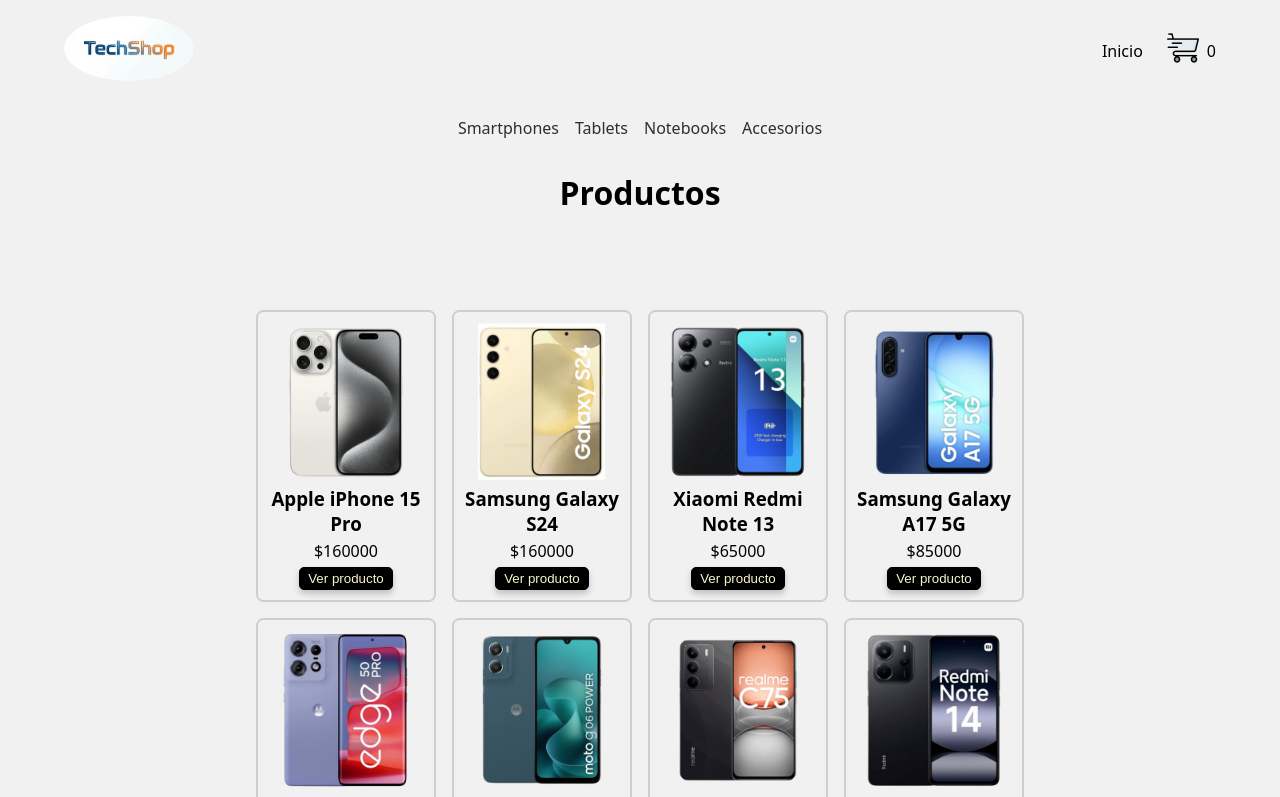
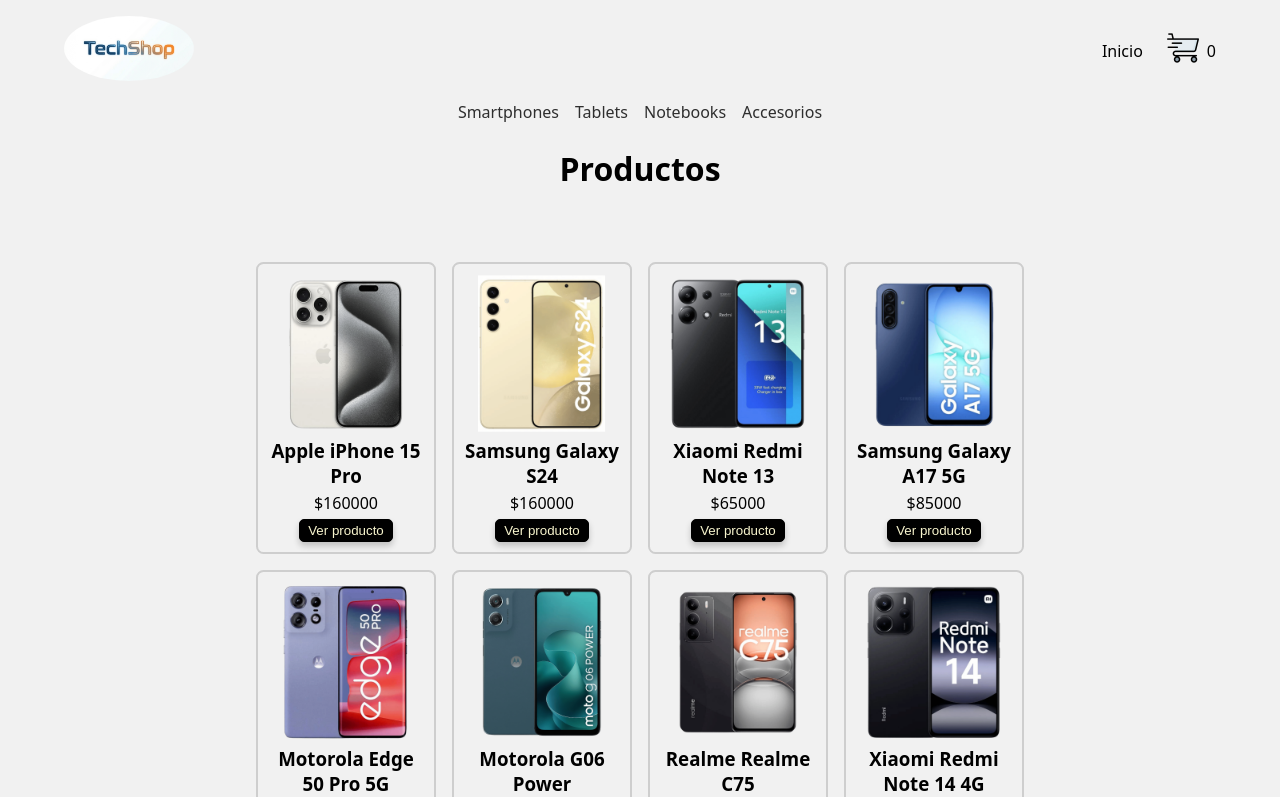
Before and after one commit to Gustavo-Caravajal/tienda-react-typescript, a React (Vite) app: page / in a window 1280 px wide. Shown: the top 797 px of the page. Built offline with nearby package versions, Linux system fonts and the light colour scheme.

Commit message:
feat: mejorar estilos generales

```diff
--- a/src/components/Button/Button.css
+++ b/src/components/Button/Button.css
@@ -7,6 +7,7 @@
     background-color: rgb(0, 0, 0);
     text-decoration: none;
     padding: 0.2rem 0.5rem;
+    cursor: pointer;
 }
 
 .item-button:hover {
--- a/src/components/Cart/Cart.css
+++ b/src/components/Cart/Cart.css
@@ -66,7 +66,7 @@
     object-fit: cover;
 }
 
-.botones-carrito{
+.botones-carrito {
     display: flex;
     flex-direction: row;
     justify-content: center;
@@ -74,12 +74,20 @@
     gap: 1rem;
 }
 
-.boton-carrito{
+.boton-carrito {
     color: white;
     background-color: black;
     padding: 0.5rem 0.5rem;
     border-radius: 6px;
     border: 1px solid rgb(156, 156, 156);
+    transition: box-shadow 0.3s ease;
+    transition: transform 0.5s ease-in-out;
+    cursor: pointer;
+}
+
+.boton-carrito:hover {
+    box-shadow: 0px 5px 7px rgba(0, 0, 0, 0.3);
+    transform: scale(1.025);
 }
 
 @media (max-width: 768px) {
@@ -90,18 +98,18 @@
     .product-text,
     .quantity-text,
     .total-text,
-    .product-info{
+    .product-info {
         text-align: center;
         width: auto;
     }
 
-    .product{
+    .product {
         flex-direction: column;
         align-items: center;
         gap: 0.5rem;
     }
 
-    .cart-item{
+    .cart-item {
         flex-direction: column;
         align-items: center;
         gap: 1rem;
--- a/src/components/Count/Count.css
+++ b/src/components/Count/Count.css
@@ -1,4 +1,4 @@
-.count-container{
+.count-container {
     display: flex;
     flex-direction: column;
     gap: 1rem;
@@ -6,21 +6,22 @@
     align-items: center;
 }
 
-.quantity-container{
+.quantity-container {
     display: flex;
     flex-direction: row;
     align-items: center;
     gap: 2rem;
 }
 
-.quantity-btn{
+.quantity-btn {
     width: 2.25rem;
     height: 2.25rem;
     border: 1px solid gray;
     border-radius: 6px;
+    cursor: pointer;
 }
 
-.confirm-btn{
+.confirm-btn {
     width: 9.5rem;
     height: 2.25rem;
     background-color: black;
@@ -28,10 +29,14 @@
     text-decoration: none;
     border: 1px solid black;
     border-radius: 10px;
+    transition: box-shadow 0.5s ease-in-out;
     transition: transform 0.5s ease-in-out;
+    cursor: pointer;
 }
 
-.confirm-btn:hover{
+.confirm-btn:hover {
     background-color: rgb(29, 29, 29);
-    transform: scale(1.025);
+    color: rgb(216, 216, 216);;
+    transform: scale(1.0125);
+    box-shadow: 0px 3px 7px rgba(0, 0, 0, 0.3);
 }
--- a/src/components/FilterSidebar/FilterSidebar.css
+++ b/src/components/FilterSidebar/FilterSidebar.css
@@ -22,10 +22,15 @@
 
 .form-range {
     width: 90%;
+    cursor: pointer;
 }
 
 label.form-label {
     align-self: center;
+}
+
+.form-check-input{
+    cursor: pointer;
 }
 
 @media (max-width: 768px) {
--- a/src/components/Header/Header.css
+++ b/src/components/Header/Header.css
@@ -9,7 +9,7 @@
     display: flex;
     flex-direction: row;
     justify-content: space-between;
-    padding: 1rem 4rem;
+    padding: 1rem 4rem 0 4rem;
 }
 
 .logo {
--- a/src/components/ItemListContainer/ItemListContainer.css
+++ b/src/components/ItemListContainer/ItemListContainer.css
@@ -5,11 +5,11 @@
     align-items: center;
     width: 100%;
     min-height: 100vh;
-    padding-top: 1rem;
+    padding-top: 0.5rem;
 }
 
 .mensaje {
-    margin-top: 2rem;
+    margin-top: 1rem;
 }
 
 .products-layout {
@@ -28,7 +28,7 @@
     flex-direction: row;
     flex-wrap: wrap;
     align-content: flex-start;
-    padding: 2.5rem;
+    padding: 2rem;
     width: 60%;
     gap: 1rem;
 }
--- a/src/components/Nav/Nav.css
+++ b/src/components/Nav/Nav.css
@@ -65,11 +65,11 @@
         gap: 1rem;
     }
 
-    .nav-item.menu-item.first{
+    .nav-item.menu-item.first {
         order: 1;
     }
 
-    .nav-item.menu-item.second{
+    .nav-item.menu-item.second {
         order: 2;
     }
 
@@ -77,4 +77,9 @@
         max-height: 50px;
         opacity: 1;
     }
+
+    .cart {
+        width: 1.5rem;
+        height: 1.5rem;
+    }
 }
```
